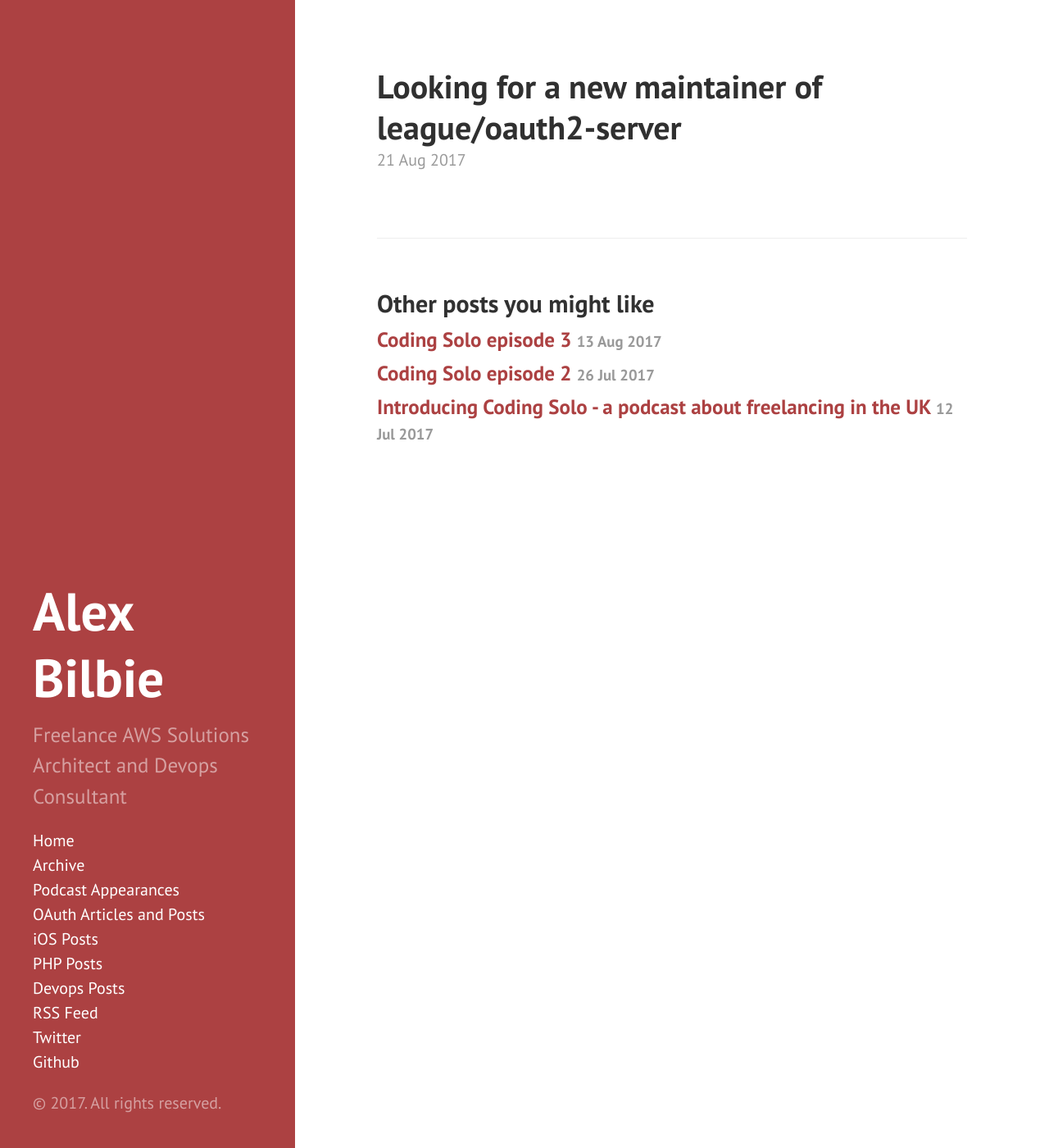
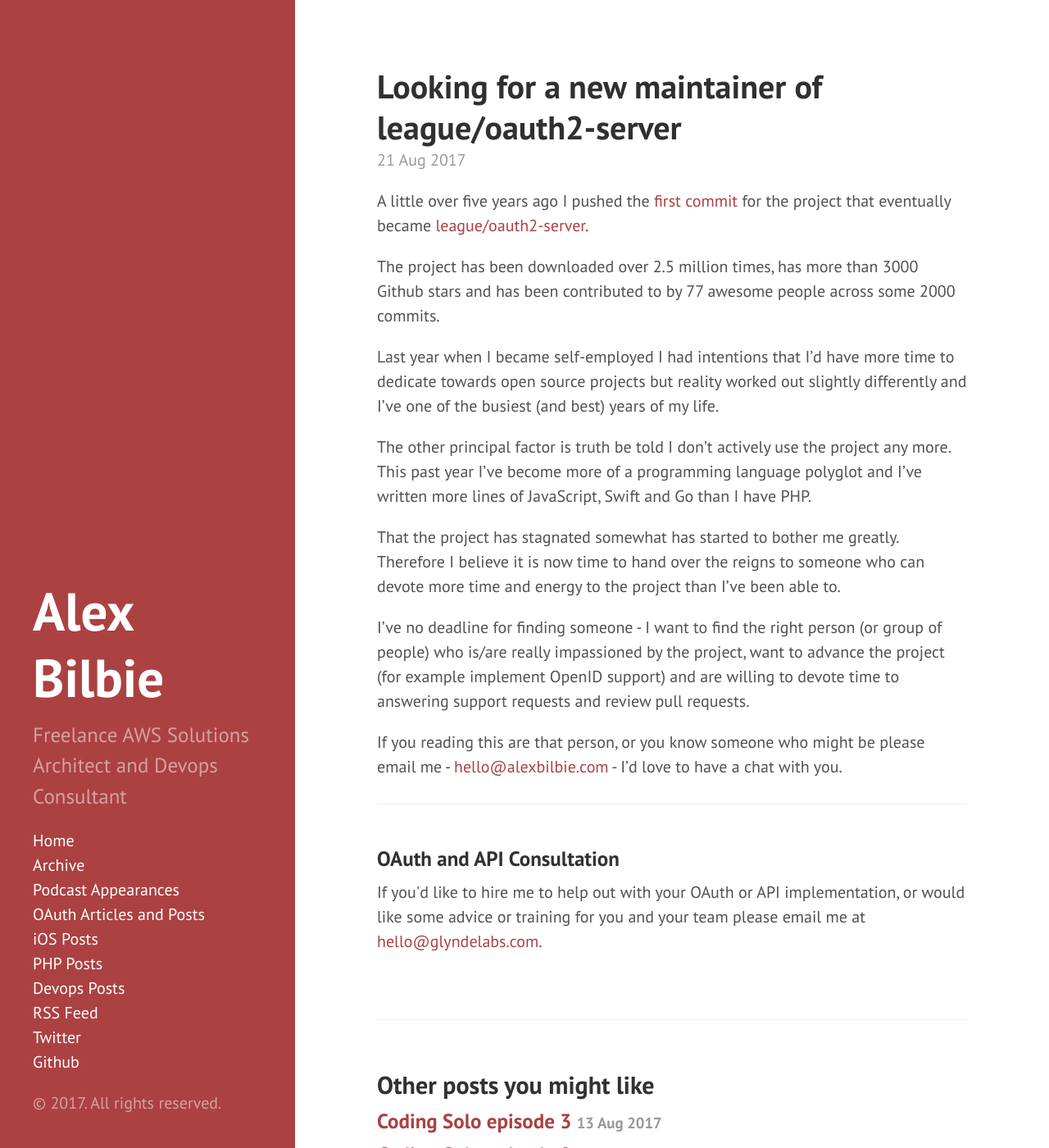
Before and after one commit to alexbilbie/alexbilbie.github.com, a Jekyll site: the page built from _posts/2017-08-21-looking-for-a-new-maintainer-of-league-oauth2-server.md, in a window 1280 px wide and 1400 px high. Shown: the whole window at 82% size. Built offline with Jekyll 4.4.1, drawn with Linux system fonts in a browser that asks for light colours; our own code applies the rules of GitHub Pages for plain Markdown files.

Commit message:
Update from Forestry.io - 2017-08-21-looking-for-a-new-maintainer-of-league-oauth2-server.md

```diff
--- a/_posts/2017-08-21-looking-for-a-new-maintainer-of-league-oauth2-server.md
+++ b/_posts/2017-08-21-looking-for-a-new-maintainer-of-league-oauth2-server.md
@@ -1,4 +1,22 @@
 ---
+date: 2017-08-21 09:39:02 +0000
+tags:
+- oauth
+- php
 title: Looking for a new maintainer of league/oauth2-server
-date: 2017-08-21 09:39:02 +0000
 ---
+
+
+A little over five years ago I pushed the [first commit](https://github.com/thephpleague/oauth2-server/commit/6649083e71dd7c1e095e8dd56df15f1adbc5b30c) for the project that eventually became [league/oauth2-server](https://github.com/thephpleague/oauth2-server).
+
+The project has been downloaded over 2.5 million times, has more than 3000 Github stars and has been contributed to by 77 awesome people across some 2000 commits.
+
+Last year when I became self-employed I had intentions that I’d have more time to dedicate towards open source projects but reality worked out slightly differently and I’ve one of the busiest (and best) years of my life.
+
+The other principal factor is truth be told I don’t actively use the project any more. This past year I’ve become more of a programming language polyglot and I’ve written more lines of JavaScript, Swift and Go than I have PHP.
+
+That the project has stagnated somewhat has started to bother me greatly. Therefore I believe it is now time to hand over the reigns to someone who can devote more time and energy to the project than I’ve been able to.
+
+I’ve no deadline for finding someone - I want to find the right person (or group of people) who is/are really impassioned by the project, want to advance the project (for example implement OpenID support) and are willing to devote time to answering support requests and review pull requests.
+
+If you reading this are that person, or you know someone who might be please email me - [hello@alexbilbie.com](mailto:hello@alexbilbie.com) - I’d love to have a chat with you.
```
